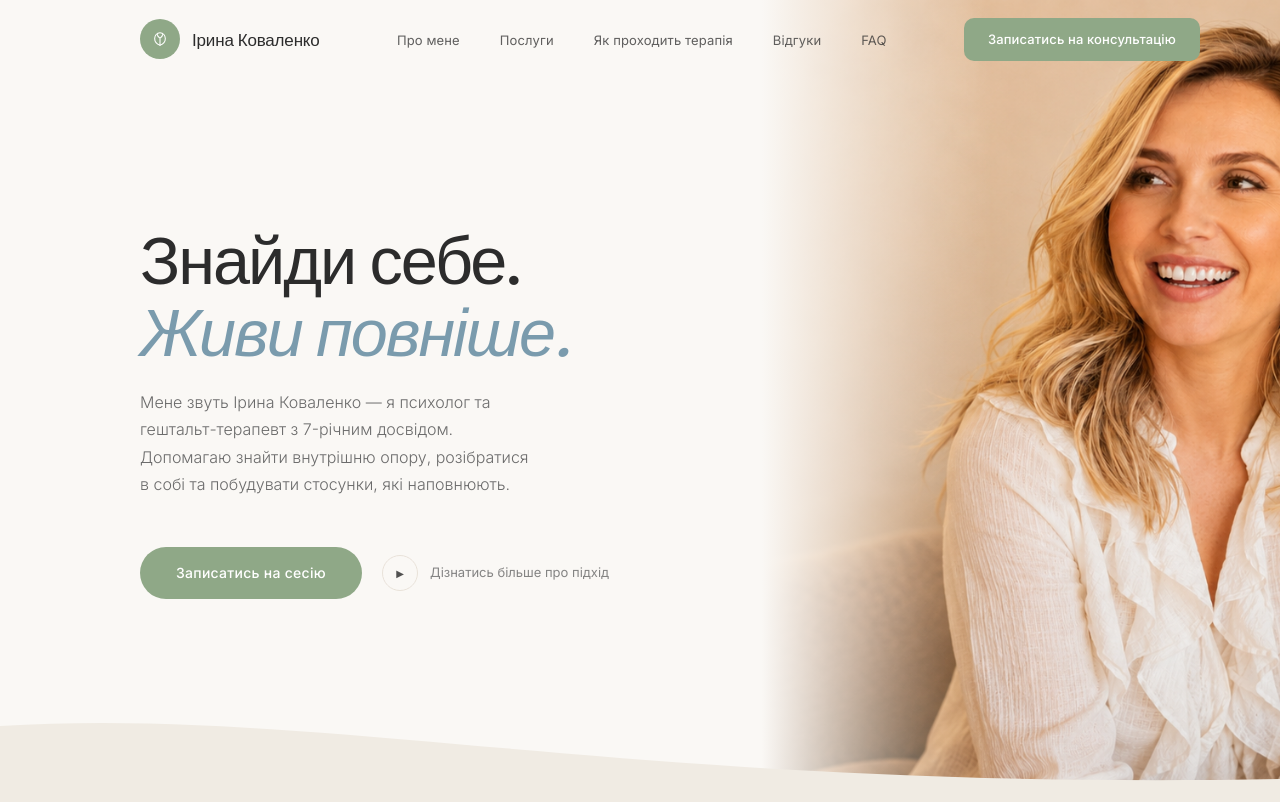
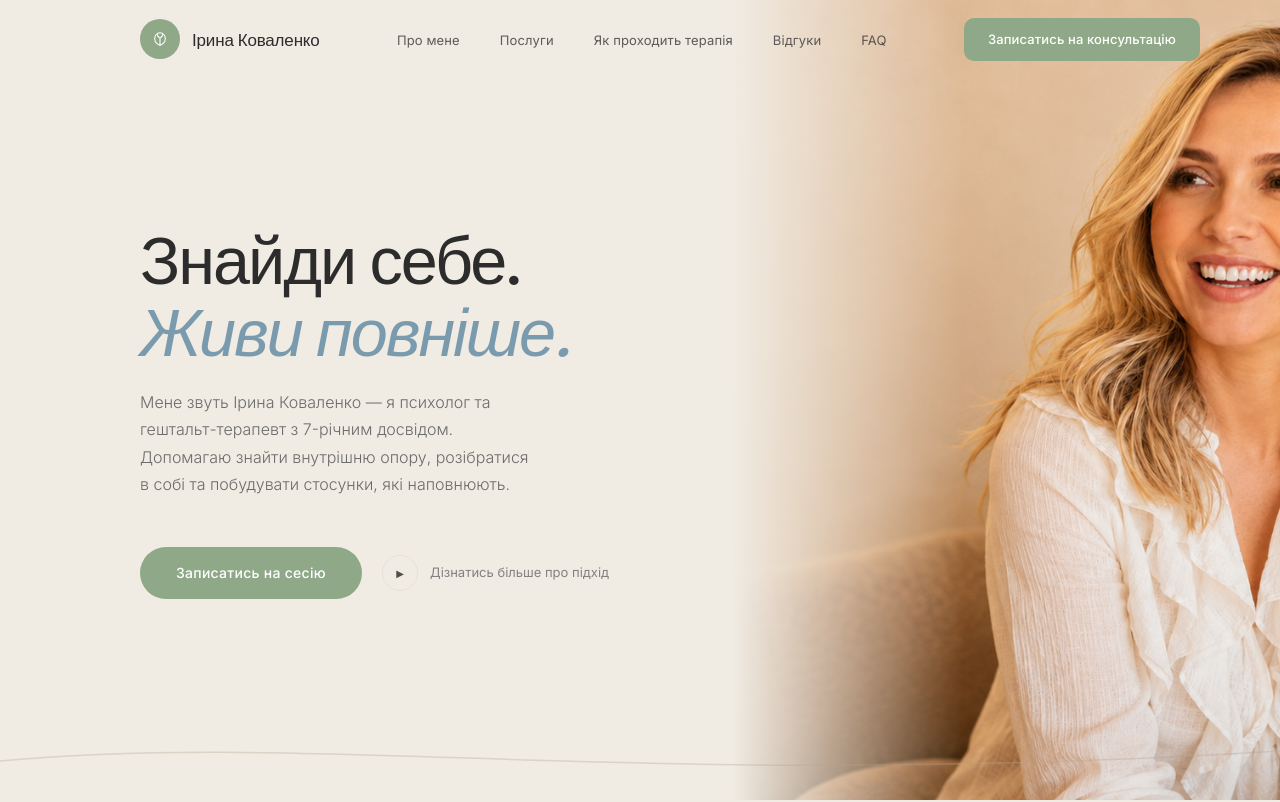
Before and after one commit to danylonahorniuk/psychologist-landing, a Next.js app: page / in a window 1280 px wide. Shown: the top 802 px of the page. Built offline with nearby package versions, Linux system fonts and the light colour scheme.

Commit message:
fix: restore warm hero bg, thin wave stroke, wider photo crop

```diff
--- a/components/Hero.tsx
+++ b/components/Hero.tsx
@@ -9,7 +9,7 @@ export default function Hero() {
       style={{
         minHeight: "100vh",
         position: "relative",
-        background: "var(--bg)",
+        background: "var(--bg-warm)",
         overflow: "hidden",
         display: "grid",
         gridTemplateColumns: "55fr 45fr",
@@ -129,7 +129,7 @@ export default function Hero() {
           src={PHOTO_URL}
           alt="Ірина Коваленко — психолог і коуч"
           fill
-          style={{ objectFit: "cover", objectPosition: "65% 18%" }}
+          style={{ objectFit: "cover", objectPosition: "60% 12%" }}
           sizes="(min-width: 1280px) 720px, 50vw"
           priority
         />
@@ -139,7 +139,7 @@ export default function Hero() {
             position: "absolute",
             inset: 0,
             background:
-              "linear-gradient(to right, var(--bg) 0%, var(--bg) 10%, transparent 50%)",
+              "linear-gradient(to right, var(--bg-warm) 0%, var(--bg-warm) 5%, transparent 45%)",
             pointerEvents: "none",
           }}
         />
@@ -157,14 +157,16 @@ export default function Hero() {
         }}
       >
         <svg
-          viewBox="0 0 1440 100"
+          viewBox="0 0 1440 80"
           preserveAspectRatio="none"
-          style={{ display: "block", width: "100%", height: "100px" }}
+          style={{ display: "block", width: "100%", height: "80px" }}
           aria-hidden="true"
         >
           <path
-            d="M0,100 L0,25 C360,5 720,90 1440,78 L1440,100 Z"
-            fill="var(--bg-warm)"
+            d="M0,40 C360,10 720,70 1440,30"
+            fill="none"
+            stroke="rgba(180,165,145,0.35)"
+            strokeWidth="1.5"
           />
         </svg>
       </div>
```
